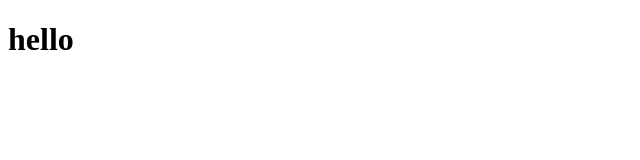
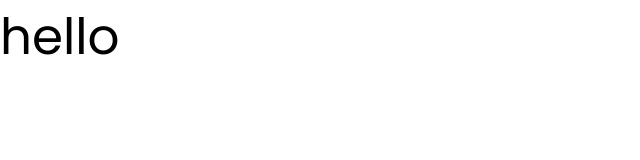
Before and after one commit to Boponroy/Imperial-Outpost, a plain HTML site: page index.html in a window 1280 px wide. Shown: the whole page, without its empty margins (0-640 px from the left). Drawn offline with Linux system fonts and the light colour scheme; files that its build step writes are made by us from their sources.

Commit message:
little just

```diff
--- a/assets/css/style.css
+++ b/assets/css/style.css
@@ -0,0 +1,13 @@
+@import url('https://fonts.googleapis.com/css2?family=Poppins:wght@400;500;600;700&display=swap');
+
+* {
+    margin: 0;
+    padding: 0;
+    box-sizing: border-box;
+}
+
+h1 {
+    font-family: "Poppins", sans-serif;
+    font-size: 50px;
+    font-weight: 400;
+}
--- a/index.html
+++ b/index.html
@@ -6,7 +6,7 @@
     <title>Imperial Outpost</title>
     <link rel="shortcut icon" href="assets/images/logo.png" type="image/x-icon">
     <!-- custom css -->
-     <link rel="stylesheet" href="assets/style.css" class="css">
+     <link rel="stylesheet" href="assets/css/style.css" class="css">
 </head>
 <body>
     <h1>hello</h1>
```
